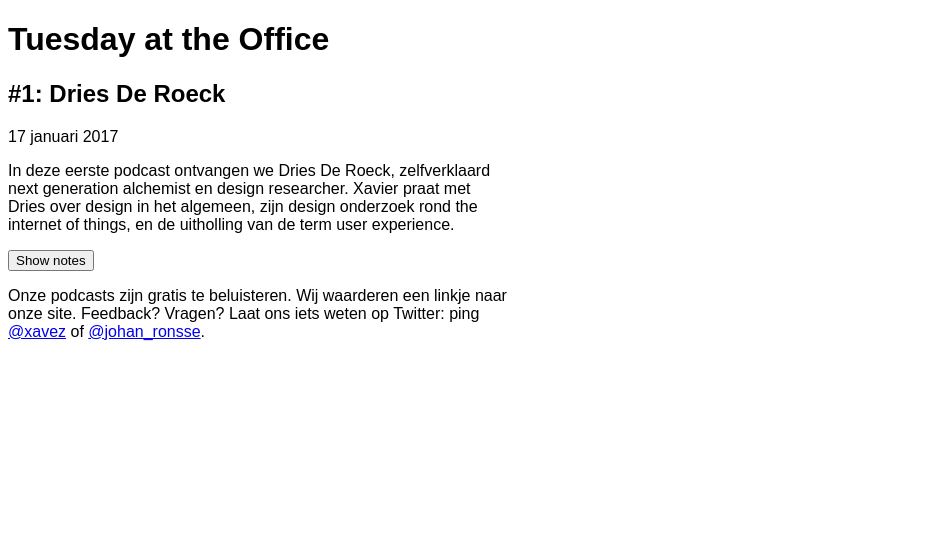
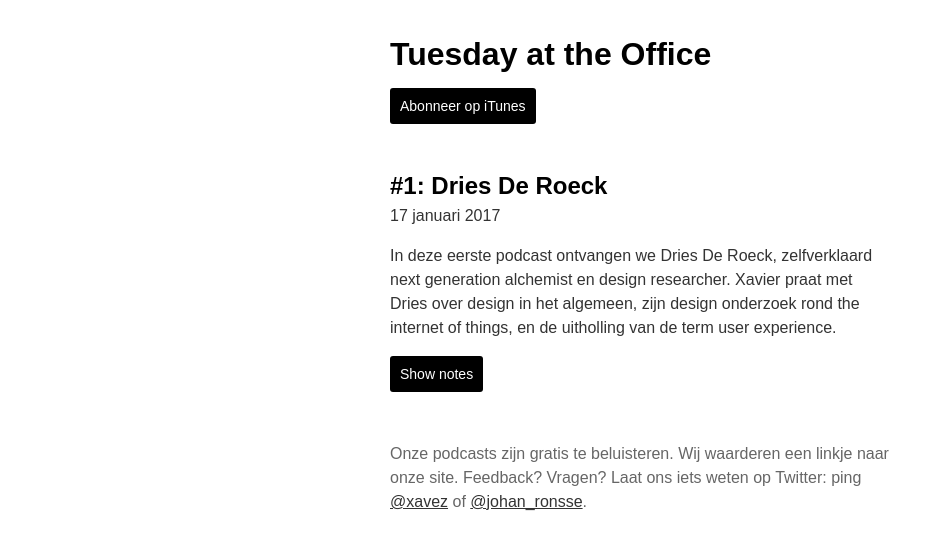
Before and after one commit to Wolfr/tato-website, a plain HTML site: page index.html in a window 1280 px wide. Shown: the whole page, without its empty margins (0-944 px from the left). Drawn offline with Linux system fonts and the light colour scheme; a script that the page names is missing.

Commit message:
Some style improvements

```diff
--- a/index.html
+++ b/index.html
@@ -4,9 +4,60 @@
   <meta charset="utf-8">
   <title>Tuesday at the Office</title>
   <style type="text/css">
+    html {
+      font-size: 62.5%;
+    }
     body {
-      font-family: sans-serif;
+      font-family: Arial, sans-serif;
       max-width: 500px;
+      margin: 0 auto;
+      font-size: 1.6rem;
+      line-height: 1.5;
+      color: #333;
+    }
+    h1, h2, h3, h4 {
+      color: #000;
+    }
+    a {
+      color: blue;
+    }
+    a:visited {
+      color: purple;
+    }
+    input, button {
+      font-family: Arial, sans-serif;
+      font-size: 1.4rem;
+    }
+    button,
+    .c-button {
+      background: #000;
+      color: #FFF;
+      padding: 1rem;
+      border: none;
+      border-radius: 3px;
+      font-size: 1.4rem;
+    }
+    a.c-button {
+      text-decoration: none;
+      color: #FFF;
+    }
+    .c-article__header h2,
+    .c-article__header p {
+      margin: 0;
+      padding: 0;
+    }
+    .c-main-header {
+      margin: 3rem 0 5rem;
+    }
+    .c-main-header h1 {
+      margin: 0;
+    }
+    .c-main-footer {
+      color: #666;
+      margin-top: 5rem;
+    }
+    .c-main-footer a {
+      color: #333;
     }
   </style>
   <script type="text/javascript" src="https://cdnjs.cloudflare.com/ajax/libs/zepto/1.2.0/zepto.js"></script>
@@ -22,29 +73,16 @@
 </head>
 <body>
 
-  <header>
+  <header class="c-main-header">
     <h1>Tuesday at the Office</h1>
+    <p><a class="c-button" href="https://itunes.apple.com/be/podcast/tuesday-at-the-office/id1198262018">Abonneer op iTunes</a></p>
   </header>
 
-<!--  <article>
-    <h2>#2: Name</h2>
-    <p>Date</p>
-
-    <p>Lorem ipsum dolor sit amet, consectetur adipisicing elit, sed do eiusmod tempor incididunt ut labore et dolore magna aliqua. Ut enim ad minim veniam, quis nostrud exercitation ullamco laboris nisi ut aliquip ex ea commodo consequat. Duis aute irure dolor in reprehenderit in voluptate velit esse cillum dolore eu fugiat nulla pariatur. Excepteur sint occaecat cupidatat non proident, sunt in culpa qui officia deserunt mollit anim id est laborum.</p>
-
-    <button class="js-show-notes">Show notes</button>
-
-    <ul style="display: none;">
-      <li><a href="#">Link</a></li>
-      <li><a href="#">Link</a></li>
-      <li><a href="#">Link</a></li>
-      <li><a href="#">Link</a></li>
-    </ul>
-  </article> -->
-
-  <article>
-    <h2>#1: Dries De Roeck</h2>
-    <p>17 januari 2017</p>
+  <article class="c-article">
+    <header class="c-article__header">
+      <h2>#1: Dries De Roeck</h2>
+      <p>17 januari 2017</p>
+    </header>
 
     <p>In deze eerste podcast ontvangen we Dries De Roeck, zelfverklaard next generation alchemist en design researcher. Xavier praat met Dries over design in het algemeen, zijn design onderzoek rond the internet of things, en de uitholling van de term user experience.</p>
 
@@ -60,7 +98,7 @@
     </ul>
   </article>
 
-  <footer>
+  <footer class="c-main-footer">
     <p>Onze podcasts zijn gratis te beluisteren. Wij waarderen een linkje naar onze site. Feedback? Vragen? Laat ons iets weten op Twitter: ping <a href="https://twitter.com/Xavez">@xavez</a> of <a href="https://twitter.com/johan_ronsse">@johan_ronsse</a>.</p>
   </footer>
 
```
